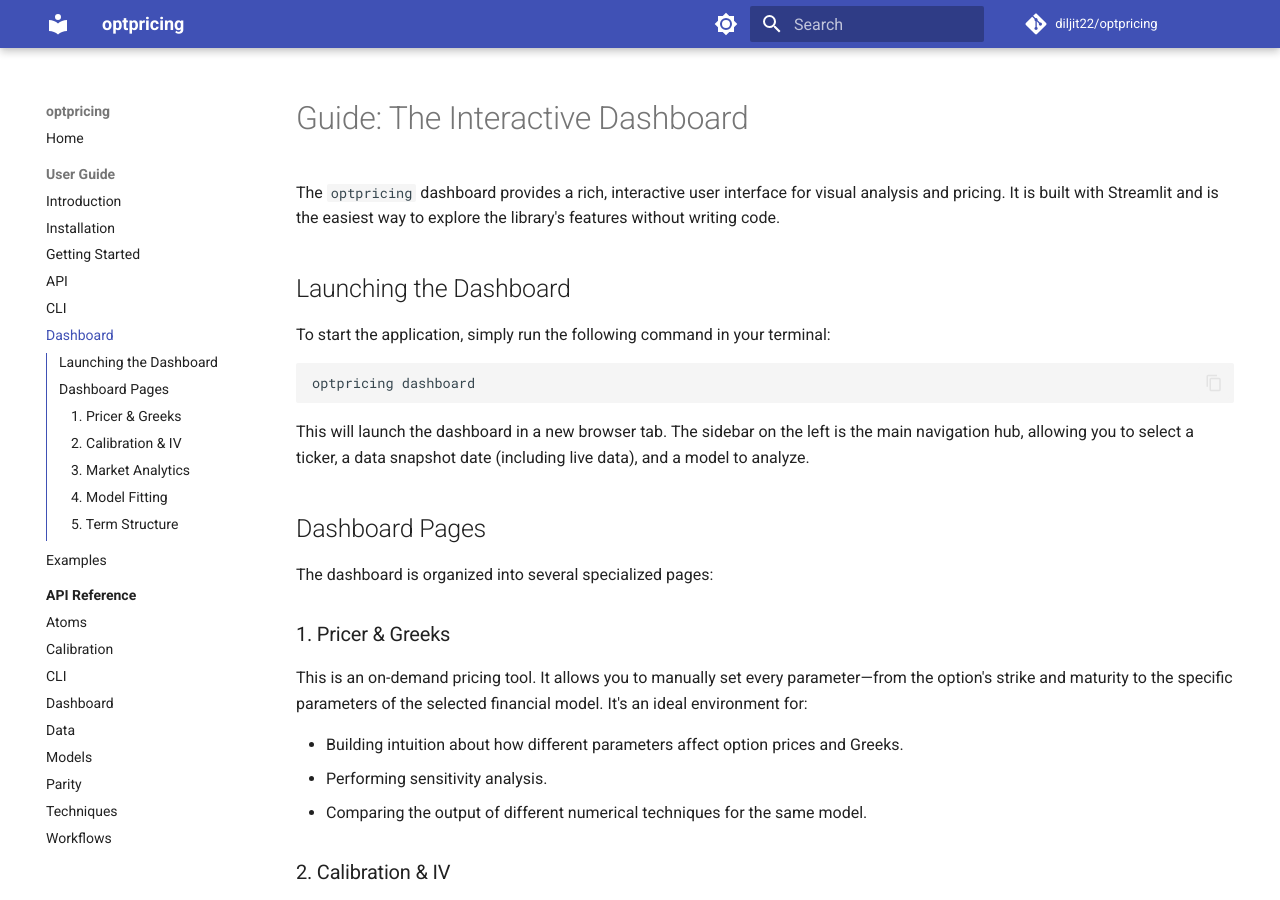
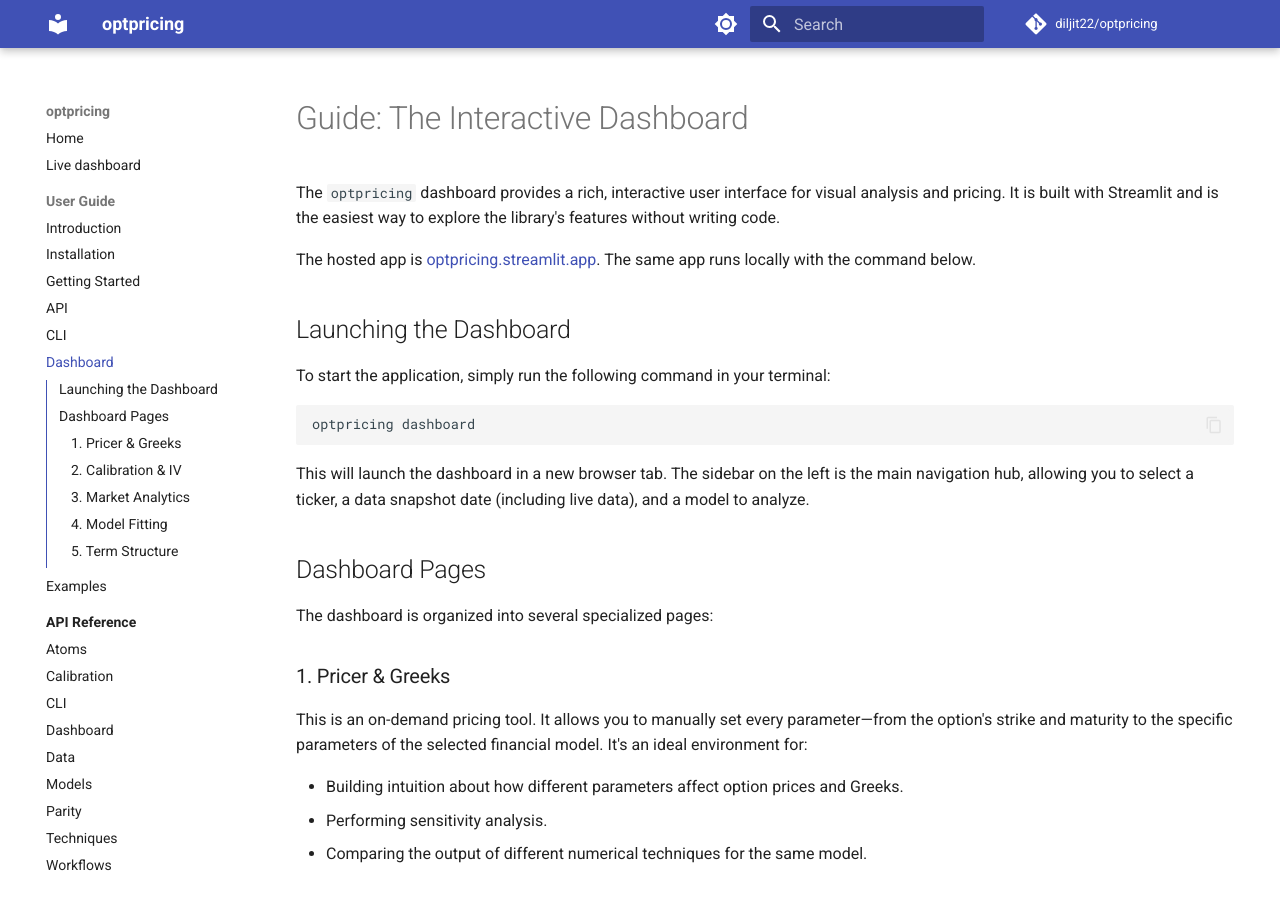
Before and after one commit to Diljit22/optpricing, an MkDocs documentation site: the page built from docs/guide/dashboard.md, in a window 1280 px wide and 900 px high. Built offline with MkDocs 1.6.1 and Material for MkDocs 9.7.7, drawn with Linux system fonts in a browser that asks for light colours; comment, search, counter and statistics services are not loaded.

Commit message:
feat: add live dashboard link and enhance documentation references
- Added a link to the live dashboard in mkdocs.yml and README.md for easier access.
- Updated pyproject.toml to include the dashboard URL in project metadata.
- Enhanced documentation to reference the live dashboard in various sections, including the main index and dashboard guide.
- Included a button in the Streamlit app sidebar for quick access to the documentation.

```diff
--- a/docs/guide/dashboard.md
+++ b/docs/guide/dashboard.md
@@ -1,6 +1,8 @@
 # Guide: The Interactive Dashboard
 
 The `optpricing` dashboard provides a rich, interactive user interface for visual analysis and pricing. It is built with Streamlit and is the easiest way to explore the library's features without writing code.
+
+The hosted app is [optpricing.streamlit.app](https://optpricing.streamlit.app/). The same app runs locally with the command below.
 
 ## Launching the Dashboard
 
--- a/mkdocs.yml
+++ b/mkdocs.yml
@@ -66,6 +66,7 @@
 
 nav:
   - Home: index.md
+  - Live dashboard: https://optpricing.streamlit.app/
   - User Guide:
       - Introduction: guide/introduction.md
       - Installation: guide/installation.md
--- a/pyproject.toml
+++ b/pyproject.toml
@@ -61,6 +61,7 @@
 [project.urls]
 Homepage = "https://diljit22.github.io/optpricing/"
 Documentation = "https://diljit22.github.io/optpricing/"
+Dashboard = "https://optpricing.streamlit.app/"
 Repository = "https://github.com/Diljit22/optpricing"
 Issues = "https://github.com/Diljit22/optpricing/issues"
 Changelog = "https://github.com/Diljit22/optpricing/blob/main/CHANGELOG.md"
```
Also changed, not shown: README.md (+5 -2 lines), docs/index.md (+2 -0 lines), 2 other files.
